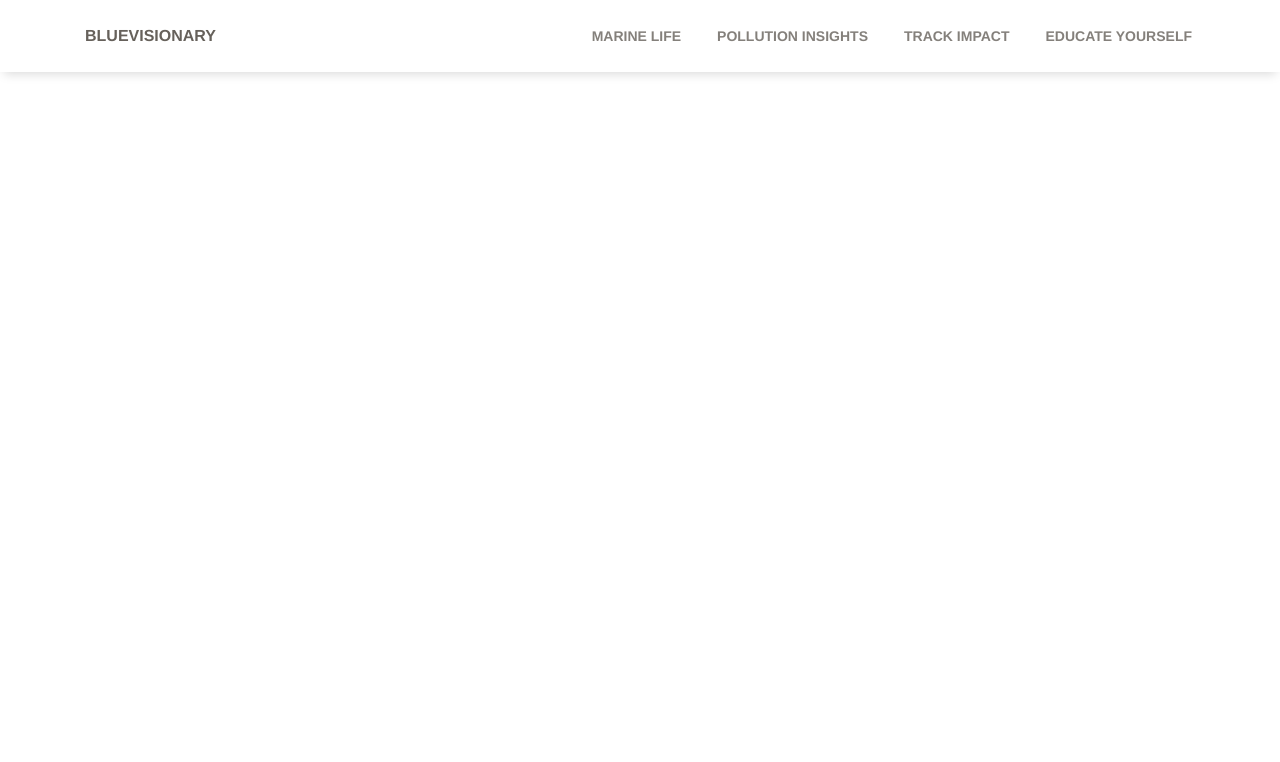
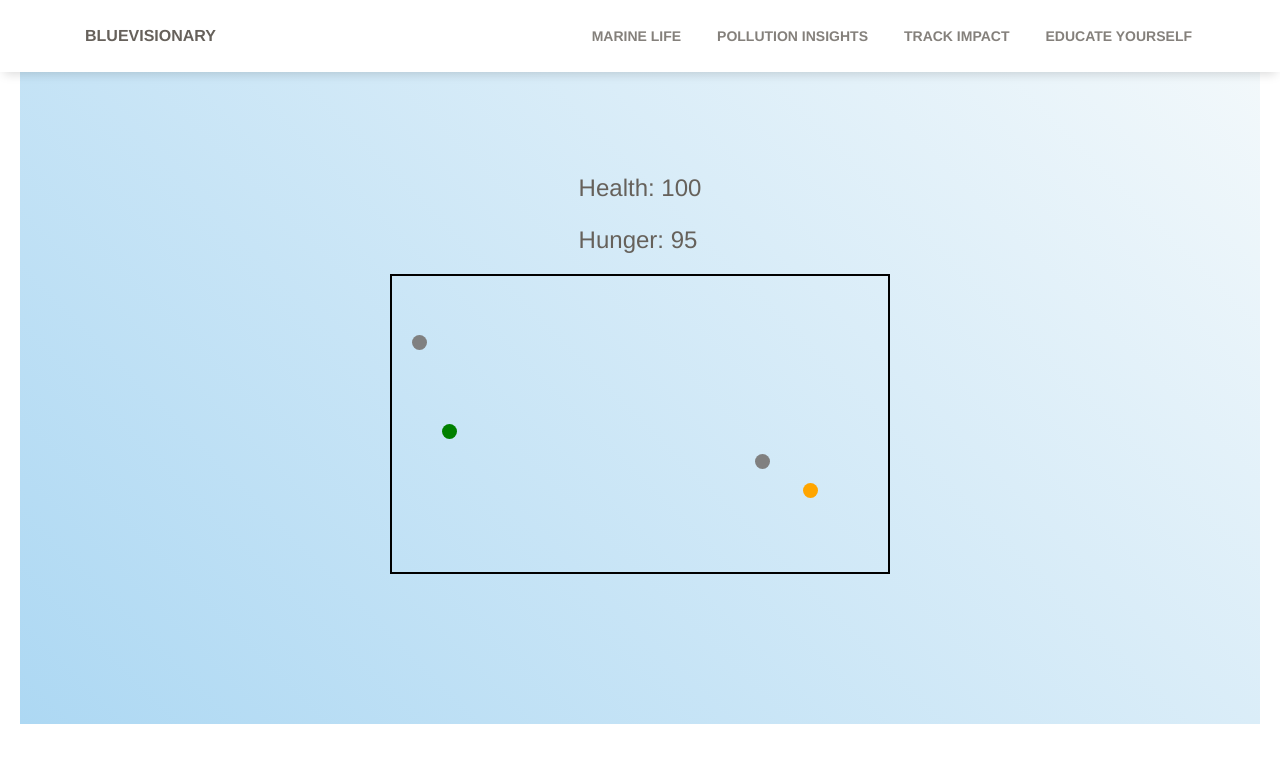
Before and after one commit to YiJieNG/BlueVisionary, a React (Create React App) app in the folder frontend/: page /minigame in a window 1280 px wide. Shown: the top 762 px of the page. Built offline with nearby package versions, Linux system fonts and the light colour scheme.

Commit message:
minigame skeleton implemented

```diff
--- a/frontend/src/App.js
+++ b/frontend/src/App.js
@@ -8,6 +8,7 @@ import "./App.css";
 import Home from "./pages/home/Home";
 import MarineLife from "./pages/marinelife/MarineLife";
 import Quiz from "./pages/education/Quiz";
+import MiniGame from "./pages/minigame/MiniGame";
 
 function App() {
   return (
@@ -17,6 +18,7 @@ function App() {
         <Route path="/" element={<Home />} />
         <Route path="/marinelife" element={<MarineLife />} />
         <Route path="/quiz" element={<Quiz />} />
+        <Route path="/minigame" element={<MiniGame />} />
       </Routes>
     </Router>
   );
--- /dev/null
+++ b/frontend/src/pages/minigame/MiniGame.css
@@ -0,0 +1,46 @@
+/* src/pages/minigame/TurtleTides.css */
+
+.minigame-container {
+  display: flex;
+  flex-direction: column;
+  align-items: center;
+  margin: 20px;
+  padding: 150px 0;
+  background: linear-gradient(45deg, #add8f3, #f4f9fb);
+}
+
+.stats {
+  font-size: 1.5rem;
+}
+
+.game-area {
+  width: 500px;
+  height: 300px;
+  margin: 0 auto;
+  border: 2px solid black;
+  position: relative;
+}
+
+.turtle {
+  width: 15px;
+  height: 15px;
+  background-color: green;
+  border-radius: 50%;
+  position: absolute;
+}
+
+.debris {
+  width: 15px;
+  height: 15px;
+  background-color: gray;
+  border-radius: 50%;
+  position: absolute;
+}
+
+.food {
+  width: 15px;
+  height: 15px;
+  background-color: orange; /* Food color */
+  border-radius: 50%;
+  position: absolute;
+}
--- /dev/null
+++ b/frontend/src/pages/minigame/MiniGame.js
@@ -0,0 +1,195 @@
+import React, { useState, useEffect } from "react";
+import "./MiniGame.css";
+
+const MiniGame = () => {
+  const [health, setHealth] = useState(100);
+  const [hunger, setHunger] = useState(100);
+  const [isGameOver, setIsGameOver] = useState(false);
+  const [turtlePosition, setTurtlePosition] = useState({ x: 10, y: 50 });
+  const [plasticDebris, setPlasticDebris] = useState([]);
+  const [foodItems, setFoodItems] = useState([]); // New state for food
+
+  const itemSize = 1; // size of the turtle, food, and debris
+
+  // Utility function to generate a random y position aligned to the nearest 10%
+  const generateRandomYPosition = () => {
+    const base = Math.floor(Math.random() * 10) * 10; // Random multiple of 10
+    return base;
+  };
+
+  // Spawn plastic debris randomly from the right side of the screen
+  useEffect(() => {
+    const spawnPlastic = () => {
+      setPlasticDebris((prev) => [
+        ...prev,
+        {
+          x: 100,
+          y: generateRandomYPosition(), // Use the utility function for y position
+          speed: Math.random() * 2 + 1,
+        },
+      ]);
+    };
+    const interval = setInterval(spawnPlastic, 2000);
+    return () => clearInterval(interval);
+  }, []);
+
+  // Spawn food items randomly from the right side of the screen
+  useEffect(() => {
+    const spawnFood = () => {
+      setFoodItems((prev) => [
+        ...prev,
+        {
+          x: 100,
+          y: generateRandomYPosition(), // Use the utility function for y position
+          speed: Math.random() * 1.5 + 0.5,
+        },
+      ]);
+    };
+    const interval = setInterval(spawnFood, 3000);
+    return () => clearInterval(interval);
+  }, []);
+
+  // Update hunger over time
+  useEffect(() => {
+    const interval = setInterval(() => {
+      if (health > 0 && hunger > 0) {
+        setHunger((prev) => Math.max(prev - 1, 0));
+      } else {
+        setIsGameOver(true);
+        clearInterval(interval);
+      }
+    }, 1000);
+
+    return () => clearInterval(interval);
+  }, [health, hunger]);
+
+  // Handle turtle movement with arrow keys (up and down only)
+  useEffect(() => {
+    const handleKeyDown = (e) => {
+      if (!isGameOver) {
+        let newY = turtlePosition.y;
+
+        if (e.key === "ArrowUp") newY = Math.max(newY - 10, 0);
+        if (e.key === "ArrowDown") newY = Math.min(newY + 10, 100);
+
+        setTurtlePosition({ x: 10, y: newY });
+      }
+    };
+
+    window.addEventListener("keydown", handleKeyDown);
+    return () => window.removeEventListener("keydown", handleKeyDown);
+  }, [turtlePosition, isGameOver]);
+
+  // Move debris and food from right to left and check for collisions
+  useEffect(() => {
+    const moveItems = () => {
+      if (!isGameOver) {
+        setPlasticDebris((prev) =>
+          prev
+            .map((debris) => ({
+              ...debris,
+              x: debris.x - debris.speed,
+            }))
+            .filter((debris) => debris.x > 0)
+        );
+
+        setFoodItems((prev) =>
+          prev
+            .map((food) => ({
+              ...food,
+              x: food.x - food.speed,
+            }))
+            .filter((food) => food.x > 0)
+        );
+
+        // Check for collisions with plastic debris
+        setPlasticDebris((prevDebris) => {
+          return prevDebris.filter((debris) => {
+            const isCollision = checkCollision(
+              debris,
+              turtlePosition,
+              itemSize
+            );
+            if (isCollision) {
+              setHealth((prev) => Math.max(prev - 10, 0));
+              return false; // Remove debris after collision
+            }
+            return true;
+          });
+        });
+
+        // Check for collisions with food items
+        setFoodItems((prevFood) => {
+          return prevFood.filter((food) => {
+            const isCollision = checkCollision(food, turtlePosition, itemSize);
+            if (isCollision) {
+              setHealth((prev) => Math.min(prev + 20, 100)); // Restore health when food is collected
+              setHunger((prev) => Math.min(prev + 10, 100)); // Restore hunger
+              return false; // Remove food after collision
+            }
+            return true;
+          });
+        });
+
+        if (health <= 0) {
+          setIsGameOver(true);
+        }
+      }
+    };
+
+    const interval = setInterval(moveItems, 100);
+    return () => clearInterval(interval);
+  }, [turtlePosition, plasticDebris, foodItems, isGameOver, health]);
+
+  // Collision detection function
+  const checkCollision = (item, turtle, size) => {
+    const dx = item.x - turtle.x;
+    const dy = item.y - turtle.y;
+    const distance = Math.sqrt(dx * dx + dy * dy);
+    return distance < size; // collision if distance is less than size
+  };
+
+  return (
+    <div className="minigame-container">
+      <div className="stats">
+        <p>Health: {health}</p>
+        <p>Hunger: {hunger}</p>
+      </div>
+      <div className="game-area">
+        {isGameOver ? (
+          <h1>Game Over</h1>
+        ) : (
+          <>
+            <div
+              className="turtle"
+              style={{
+                top: `${turtlePosition.y}%`,
+                left: `${turtlePosition.x}%`,
+              }}
+            ></div>
+            <div className="debris-container">
+              {plasticDebris.map((debris, index) => (
+                <div
+                  key={index}
+                  className="debris"
+                  style={{ top: `${debris.y}%`, left: `${debris.x}%` }}
+                ></div>
+              ))}
+            </div>
+            <div className="food-container">
+              {foodItems.map((food, index) => (
+                <div
+                  key={index}
+                  className="food"
+                  style={{ top: `${food.y}%`, left: `${food.x}%` }}
+                ></div>
+              ))}
+            </div>
+          </>
+        )}
+      </div>
+    </div>
+  );
+};
+
+export default MiniGame;
```
